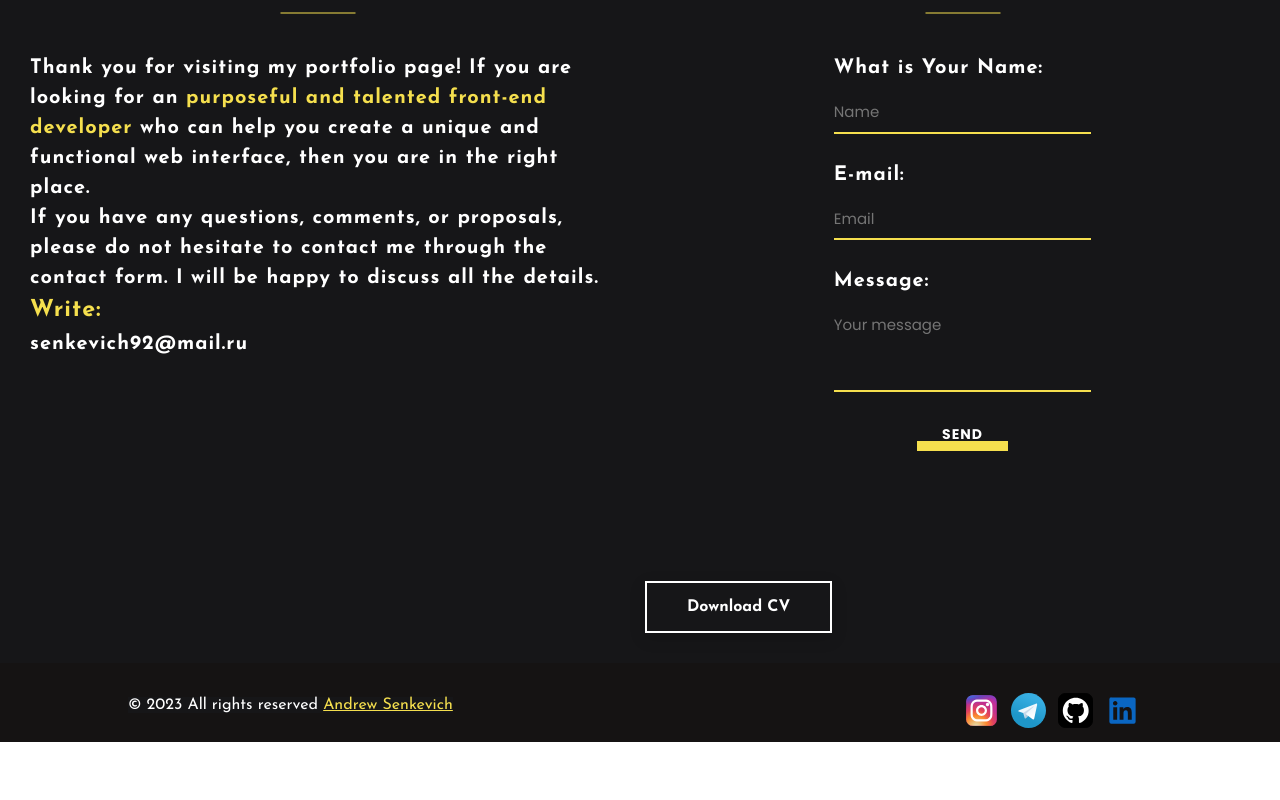
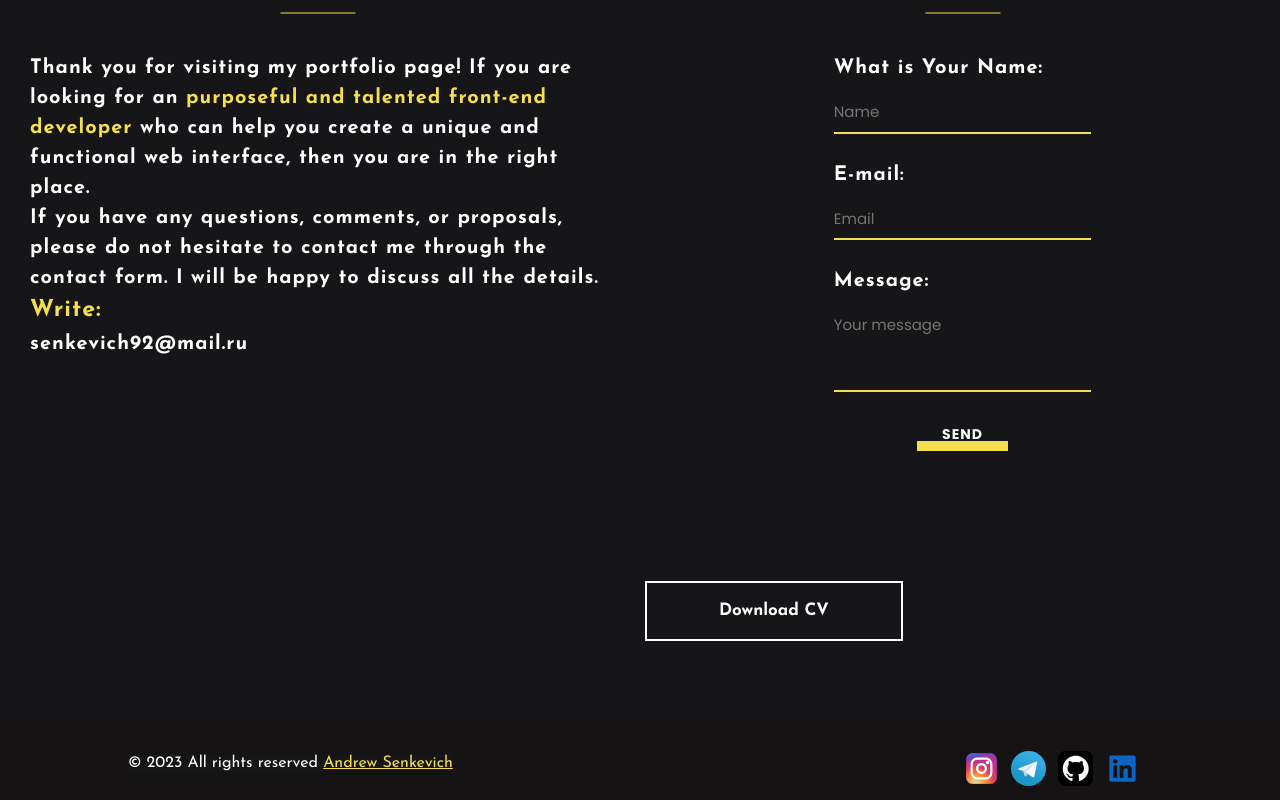
Before and after one commit to Sene4kaaa/portfolio, a React (Create React App) app: page / in a window 1280 px wide. Shown: the part 2723-3523 px from the top of the page. Before the commit the page ends 3465 px from the top, so only its background shows below. Built offline with nearby package versions, Linux system fonts and the light colour scheme.

Commit message:
Refactoring code

```diff
--- a/src/components/Contacts/Contacts.module.scss
+++ b/src/components/Contacts/Contacts.module.scss
@@ -137,20 +137,17 @@
 
 .buttonCv button {
   margin-top: 100px;
+  margin-bottom: 50px;
   background-color: $bgSecondColor;
   color: $textColor;
   border: 2px solid $textColor;
-  padding: 0.75rem 2.5rem;
-  cursor: pointer;
+  padding: 0.75rem 4.5rem;
   transition: 0.5s;
-  @include text($titleFontFamily, 15px, 1.5, 700);
-  font-size: 16px;
-  //font-weight: 700;
-  box-shadow: 0 5px 15px rgba(0, 0, 0, 0.15);
+  @include text($titleFontFamily, 17px, 1.9, 800);
 
   &:hover {
     background-color: $primaryColor;
-    color: var(#{--bgPrimaryDefault});
+    color: $bgColor;
     border: 2px solid $textColor;
   }
 
```
